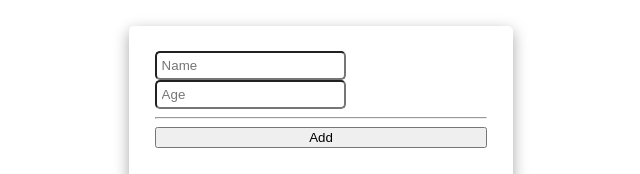
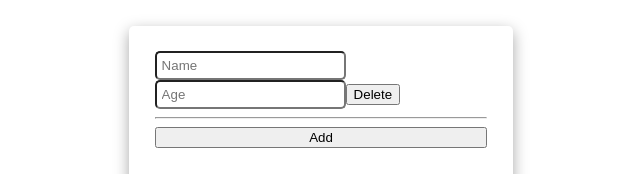
Before and after one commit to LeonardoLima01/cv-project, a React (Create React App) app: page / in a window 1280 px wide. Both pictures are taken after a click on the button "Add". Shown: the top 174 px of the page, without its empty margins (319-959 px from the left). Built offline with nearby package versions, Linux system fonts and the light colour scheme.

Commit message:
Fix delete button using id instead of index

```diff
--- a/src/App.js
+++ b/src/App.js
@@ -8,26 +8,41 @@ class App extends React.Component {
 
     this.state = {
       workArr: [],
+      count: 0,
     };
   }
 
   AddWork = () => {
-    this.setState(() => ({
+    this.setState((prevState) => ({
       workArr: [
         ...this.state.workArr,
-        { id: this.state.workArr.length, name: "", age: "" },
+        { id: prevState.count, name: "", age: "" },
       ],
+      count: prevState.count + 1,
     }));
   };
 
   handleWorkChange = (value, name, id) => {
     const newArray = [...this.state.workArr];
 
+    let index = newArray.findIndex((element) => element.id == id);
+    console.log("index modified: " + index);
+
     // Exits on first run (prevents 'undefined' bug on page load))
-    if (!newArray[id]) return;
-    console.log(newArray[id]);
+    if (!newArray[index]) return console.log("exit");
 
-    newArray[id][name] = value;
+    newArray[index][name] = value;
+    this.setState({ workArr: newArray });
+  };
+
+  handleDelete = (id) => {
+    const newArray = [...this.state.workArr];
+
+    // Get index
+    let index = newArray.findIndex((element) => element.id == id);
+    console.log("index deleted: " + index);
+
+    newArray.splice(index, 1);
     this.setState({ workArr: newArray });
   };
 
@@ -36,9 +51,19 @@ class App extends React.Component {
       <>
         <div id="cv-editor">
           <>
-            {this.state.workArr.map((_, i) => (
-              <Work id={i} handleChange={this.handleWorkChange} />
-            ))}
+            {this.state.workArr.map(
+              (work, i) => (
+                console.log("sas"),
+                (
+                  <Work
+                    key={work.id}
+                    id={work.id}
+                    handleChange={this.handleWorkChange}
+                    handleDelete={this.handleDelete}
+                  />
+                )
+              )
+            )}
           </>
           <button onClick={this.AddWork}>Add</button>
         </div>
--- a/src/components/Work.js
+++ b/src/components/Work.js
@@ -1,4 +1,5 @@
 import React, { Component } from "react";
+import { v4 as uuidv4 } from "uuid";
 
 export default class Work extends Component {
   render() {
@@ -16,6 +17,12 @@ export default class Work extends Component {
             this.props.handleChange(e.target.value, "age", this.props.id)
           }
         ></input>
+        <button
+          type="button"
+          onClick={() => this.props.handleDelete(this.props.id)}
+        >
+          Delete
+        </button>
         <hr></hr>
       </form>
     );
```
